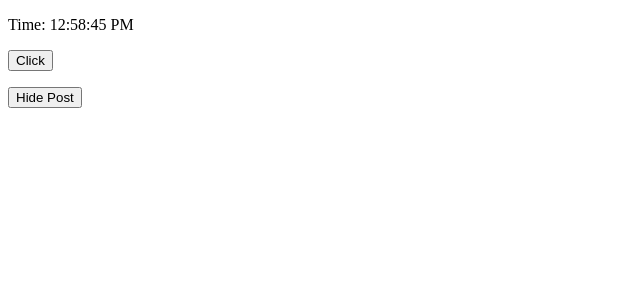
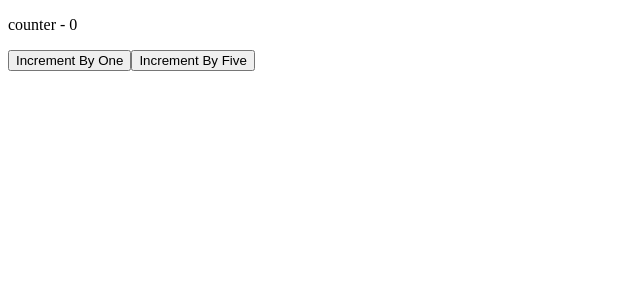
Before and after one commit to meheraj-hossain/react-learning, a React (Vite) app: page / in a window 1280 px wide. Shown: the top 300 px of the page, without its empty margins (0-640 px from the left). Built offline with nearby package versions, Linux system fonts and the light colour scheme.

Commit message:
initiated

```diff
--- a/src/App.jsx
+++ b/src/App.jsx
@@ -1,17 +1,10 @@
-import ClassComponents from "./Components/ClassComponents.jsx";
-import FunctionalComponents from "./Components/FunctionalComponents.jsx";
-import {useState} from "react";
+import Counter from "./Components/Counter.jsx";
 export default function App () {
-    const [show, setShow] = useState(true);
+
 
     return (
         <div className="app">
-            { show && <FunctionalComponents /> }
-            <p>
-                <button type="button" onClick={()=> {setShow(prevState => !prevState)}}>
-                    { show ? 'Hide Post' : 'Show Post'}
-                </button>
-            </p>
+            <Counter />
         </div>
     )
 }
--- a/src/Components/ClassComponents.jsx
+++ /dev/null
@@ -1,58 +0,0 @@
-import React from "react";
-
-class ClassComponents extends React.Component {
-
-    state = {
-        count: 0,
-        date: new Date(),
-    };
-
-    componentDidMount() {
-        const {count} = this.state
-        console.log("updating document title");
-        document.title = `Clicked ${count} times`;
-        this.interval = setInterval(this.tick, 1000);
-    }
-
-    componentDidUpdate()  {
-        const {count} = this.state
-        document.title = `Clicked ${count} times`;
-    }
-
-    componentWillUnmount() {
-        clearInterval(this.interval);
-    }
-
-    addClick = () => {
-        this.setState(({count})=> ({
-            count: count + 1,
-        }));
-    };
-
-    tick = () => {
-        console.log("time ticking");
-        this.setState({
-            date: new Date(),
-        })
-    };
-
-
-
-    render() {
-        const {date} = this.state;
-        return (
-            <div>
-                <p>
-                    Time: {date.toLocaleTimeString()}
-                </p>
-                <p>
-                    <button type="button" onClick={this.addClick}>
-                        Click
-                    </button>
-                </p>
-            </div>
-        )
-    }
-}
-
-export default ClassComponents;
--- /dev/null
+++ b/src/Components/Counter.jsx
@@ -0,0 +1,17 @@
+function Counter() {
+    return (
+        <div>
+            <p>
+                counter - 0
+            </p>
+            <button type="button">
+                Increment By One
+            </button>
+            <button type="button">
+                Increment By Five
+            </button>
+        </div>
+    );
+}
+
+export default Counter;
--- a/src/Components/FunctionalComponents.jsx
+++ /dev/null
@@ -1,47 +0,0 @@
-import {useState, useEffect} from "react";
-
-export default function FunctionalComponents() {
-    const [count, setCount] = useState(0);
-    // const [text, setText] = useState('');
-    const [date, setDate] = useState(new Date());
-
-    const tick = () => {
-        console.log('clock ticking');
-        setDate(new Date());
-    }
-
-    useEffect(() => {
-        console.log('updating document title');
-        document.title = `Clicked ${count} times`;
-
-    }, [count]);
-
-    useEffect(() => {
-        console.log('starting timer');
-        const interval = setInterval(tick, 1000);
-
-        return () => {
-            clearInterval(interval);
-        }
-
-    }, []);
-
-    const addClick = () => {
-        setCount((prevCount) => prevCount + 1);
-    }
-    return (
-        <div>
-            <p>
-                Time: {date.toLocaleTimeString()}
-            </p>
-            {/*<p>*/}
-            {/*    <input type="text" value={text} onChange={(e)=>{setText(e.target.value)}}/>*/}
-            {/*</p>*/}
-            <p>
-                <button type="button" onClick={addClick}>
-                    Click
-                </button>
-            </p>
-        </div>
-    )
-}
```
Also changed, not shown: 2 other files (tests, documents, lock files or other folders).
